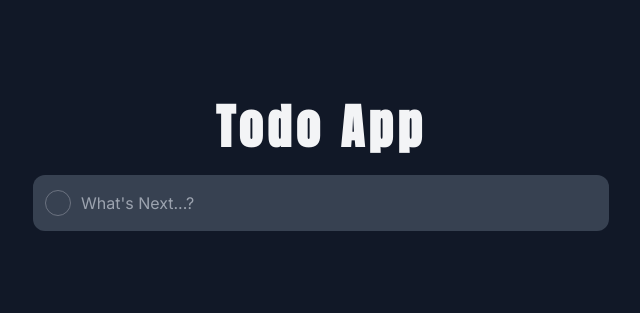
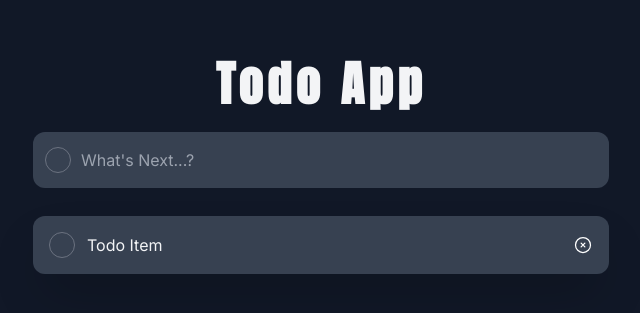
Before and after one commit to danielsalvas/todoApp-react-zustand, a React (Vite) app: page / in a window 1280 px wide. Shown: the part 233-546 px from the top of the page, without its empty margins (319-959 px from the left). Built offline with nearby package versions, Linux system fonts and the light colour scheme.

Commit message:
[Feature] TodoList and Todo component layout, added to the app

```diff
--- a/src/App.jsx
+++ b/src/App.jsx
@@ -3,6 +3,8 @@
 import Input from './components/Input';
 import { shallow } from "zustand/shallow";
 import { useStore } from './stores';
+import TodoList from './components/TodoList';
+import Todo from './components/Todo';
 
 function App() {
 
@@ -16,10 +18,13 @@
   const { setTodo } = useStore();
 
   return (
-    <div className="bg-gray-900 min-h-screen h-full text-gray-100 flex items-center justify-center py-20 px-5">
+    <div className="bg-gray-900 min-h-screen h-full font-inter text-gray-100 flex items-center justify-center py-20 px-5">
       <div className='container flex flex-col max-w-xl'>
         <Title />
         <Input />
+        <TodoList>
+          <Todo />
+        </TodoList>
       </div>
     </div>
   )
--- /dev/null
+++ b/src/components/Todo.jsx
@@ -0,0 +1,17 @@
+
+
+const Todo = () => {
+  return (
+    <div className="flex items-center justify-between p-4 bg-gray-700 border-solid border-gary-600">
+      <div className="flex items-center">
+        <span className="border-solid border border-gray-500 rounded-full p-3 cursor-pointer"></span>
+        <p className="pl-3">
+          Todo Item
+        </p>
+      </div>
+      <img onClick={() => handleDeleted(id)} className="h-5 w-5 cursor-pointer transition-all duration-300 ease-in" src="/close-icon.svg" alt="Close Icon" />
+    </div>
+  )
+}
+
+export default Todo
--- /dev/null
+++ b/src/components/TodoList.jsx
@@ -0,0 +1,11 @@
+
+
+const TodoList = ({ children }) => {
+  return (
+    <div className='flex flex-col mt-7 rounded-xl overflow-hidden shadow-2xl'>
+      {children}
+    </div>
+  )
+}
+
+export default TodoList
```
Also changed, not shown: public/close-icon.svg (added).
